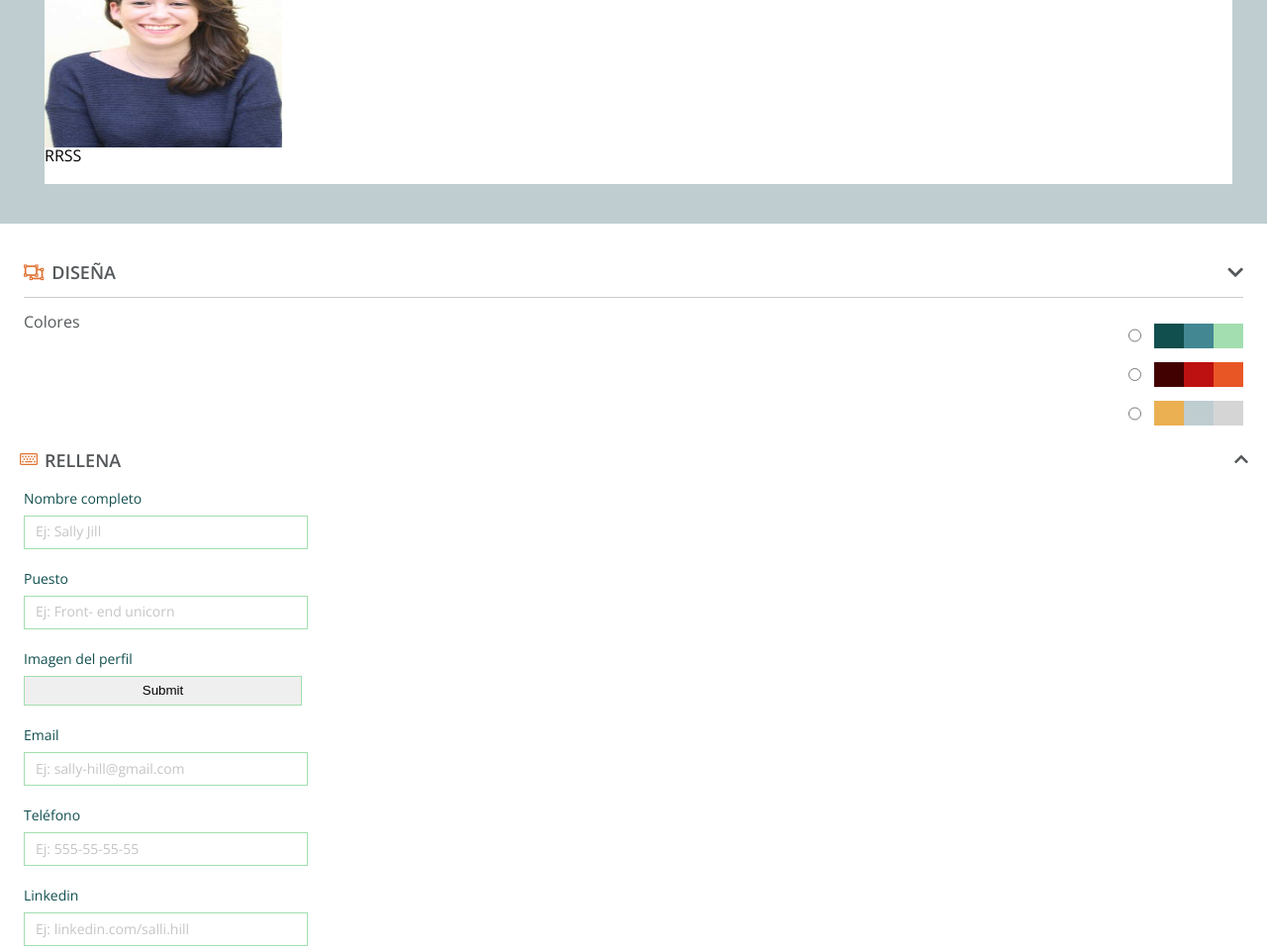
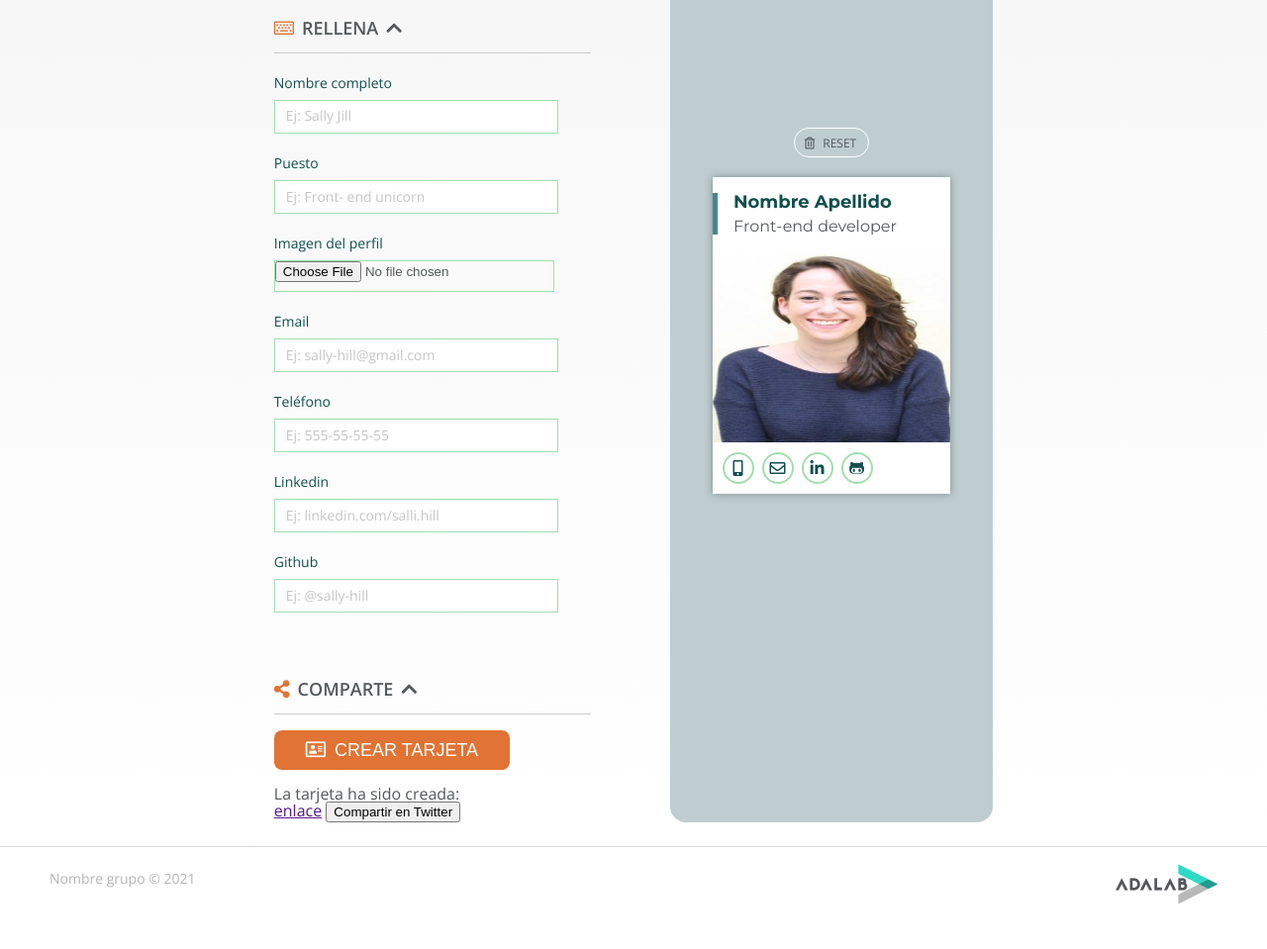
Before and after one commit to Adalab/project-promo-m-module-2-team-9, a website: page docs/profile.html in a window 1280 px wide. Shown: the part 355-1314 px from the top of the page at 99% size. After the commit the page ends 1275 px from the top, so only its background shows below. Drawn offline with nearby package versions, Linux system fonts and the light colour scheme.

Commit message:
npm run docs

```diff
--- a/docs/profile.html
+++ b/docs/profile.html
@@ -6,10 +6,10 @@
   <meta name="viewport" content="width=device-width, initial-scale=1" />
   <title>Profile</title>
 
-  <link rel="preconnect" href="https://fonts.gstatic.com" />
+  <link rel="preconnect" href="https://fonts.gstatic.com">
   <link
-    href="https://fonts.googleapis.com/css2?family=Merriweather:wght@900&family=Montserrat&family=Open+Sans:wght@400;600&display=swap"
-    rel="stylesheet" />
+    href="https://fonts.googleapis.com/css2?family=Merriweather:wght@900&family=Montserrat:wght@400;600;700&family=Open+Sans:wght@400;600&display=swap"
+    rel="stylesheet">
   <link rel="stylesheet" href="https://use.fontawesome.com/releases/v5.5.0/css/all.css"
     integrity="sha384-B4dIYHKNBt8Bc12p+WXckhzcICo0wtJAoU8YZTY5qE0Id1GSseTk6S+L3BlXeVIU" crossorigin="anonymous" />
   <link rel="stylesheet" href="./assets/css/main.css" />
@@ -23,32 +23,48 @@
       <h1></h1>
     </header>
 
+
+    <div class="profile__wrapper">
       <section class="container-profile">
+
+
         <button class="container-profile__resetbutton">
           <i class="far fa-trash-alt"></i>
           <h3 class="container-profile__resetbutton__text">reset</h3>
         </button>
+
         <div class="container-profile__containercard">
+          <div class="profile__name">
             <h2 class="container-profile__containercard__name">Nombre Apellido</h2>
             <h3 class="container-profile__containercard__profesion">
               Front-end developer
             </h3>
-        <img
-          src="../assets/images/foto-lucia.jpg"
-          alt="Picture profile"
-          class="container-profile__containercard__img"
-        />
-        RRSS
+          </div>
+
+          <img src="../assets/images/foto-lucia.jpg" alt="Picture profile" class="container-profile__containercard__img" />
+
+          <div class="container-profile__containerrrss">
+            <a class="container-profile__containerrrss__rrss">
+              <i class="fas fa-mobile-alt"></i></a>
+            <a class="container-profile__containerrrss__rrss">
+              <i class="far fa-envelope"></i>
+            </a>
+            <a class="container-profile__containerrrss__rrss">
+              <i class="fab fa-linkedin-in"></i>
+            </a>
+            <a class="container-profile__containerrrss__rrss">
+              <i class="fab fa-github-alt"></i>
+            </a>
+          </div>
         </div>
       </section>
-
       <form action="" method="POST" class="form">
           <fieldset class="design">
 
               <div class="fieldset__title">
                   <i class="far fa-object-ungroup"></i>
                   <h2>Diseña</h2>
-                <i class="fas fa-chevron-down"></i>
+                  <i class="fas fa-chevron-down fa-chevron-up"></i>
               </div>
 
 
@@ -90,106 +106,76 @@
 
           </fieldset>
           <fieldset class="fill">
-          <div class="fill__header">
+
+            <div class="fieldset__title">
               <i class="far fa-keyboard"></i>
-            <h3 class="fill__title">Rellena</h3>
+              <h2>Rellena</h2>
               <i class="fas fa-chevron-up"></i>
             </div>
 
-          <form action="/signup" method="post">
+
             <div class="fill__contact">
               <label class="fill__text" for="fill__contact-name">
                 Nombre completo
               </label>
-              <input
-                class="fill__contact-name"
-                type="text"
-                id="fullname"
-                name="fullname"
-                placeholder="Ej: Sally Jill"
-              />
+              <input class="fill__contact-name" type="text" id="fullname" name="fullname" placeholder="Ej: Sally Jill" />
             </div>
             <div class="fill__contact">
               <label class="fill__text" for="fill__contact-role"> Puesto </label>
-              <input
-                class="fill__contact-role"
-                type="text"
-                id="role"
-                name="role"
-                placeholder="Ej: Front- end unicorn"
-              />
+              <input class="fill__contact-role" type="text" id="role" name="role" placeholder="Ej: Front- end unicorn" />
             </div>
             <div class="fill__contact">
               <label class="fill__text" for="fill__contact-image">
                 Imagen del perfil
               </label>
-              <input
-                class="fill__contact-image"
-                type="submit"
-                id="image"
-                name="image"
-              />
+
+              <input class="fill__contact-image" type="file" id="image" name="image" />
             </div>
 
             <div class="fill__contact">
               <label class="fill__text" for="fill__contact-email"> Email </label>
-              <input
-                class="fill__contact-email"
-                type="email"
-                id="email"
-                name="email"
-                placeholder="Ej: sally-hill@gmail.com"
-              />
+              <input class="fill__contact-email" type="email" id="email" name="email" placeholder="Ej: sally-hill@gmail.com" />
             </div>
             <div class="fill__contact">
               <label class="fill__text" for="fill__contact-phone"> Teléfono </label>
-              <input
-                class="fill__contact-phone"
-                type="phone"
-                id="phone"
-                name="phone"
-                placeholder="Ej: 555-55-55-55"
-              />
+              <input class="fill__contact-phone" type="phone" id="phone" name="phone" placeholder="Ej: 555-55-55-55" />
             </div>
             <div class="fill__contact">
               <label class="fill__text" for="fill__contact-linkedin"> Linkedin </label>
-              <input
-                class="fill__contact-linkedin"
-                type="url"
-                id="linkedin"
-                name="linkedin"
-                placeholder="Ej: linkedin.com/salli.hill"
-              />
+              <input class="fill__contact-linkedin" type="url" id="linkedin" name="linkedin"
+                placeholder="Ej: linkedin.com/salli.hill" />
             </div>
             <div class="fill__contact">
               <label class="fill__text" for="fill__contact-github"> Github </label>
-              <input
-                class="fill__contact-github"
-                type="url"
-                id="github"
-                name="github"
-                placeholder="Ej: @sally-hill"
-              />
+              <input class="fill__contact-github" type="url" id="github" name="github" placeholder="Ej: @sally-hill" />
             </div>
-          </form>
+
           </fieldset>
-
           <fieldset class="share">
 
               <div class="fieldset__title">
                   <i class="fas fa-share-alt"></i>
                   <h2>Comparte</h2>
-                <i class="fas fa-chevron-down"></i>
+                  <i class="fas fa-chevron-down fa-chevron-up"></i>
               </div>
 
+              <div class="share__expand">
+                  <button class="share__button" type="submit"><i class="far fa-address-card">&nbsp;&nbsp;</i>Crear
+                      tarjeta</button>
 
-            <button class="share__button" type="submit"><i class="far fa-address-card">&nbsp;&nbsp;</i>Crear tarjeta</button>
-
+                  <div>
+                      <h3>La tarjeta ha sido creada:</h3>
+                      <a href="">enlace</a>
+                      <button class="share__button--twitter">Compartir en Twitter</button>
+                  </div>
+              </div>
           </fieldset>
       </form>
+    </div>
+
     <footer class="footer">
       <div class="footer__container">
-        <small> Nombre grupo &copy; 2021</small>
+        <small class="footer__copy"> Nombre grupo &copy; 2021</small>
         <a href="https://adalab.es/" title="Adalab" class="footer__logo">
           <img
             src="./assets/images/logo-adalab.png"
```
Also changed, not shown: docs/index.html (+20 -12 lines), docs/assets/css/main.css. Lines whose indentation alone changed are shown as unchanged.
